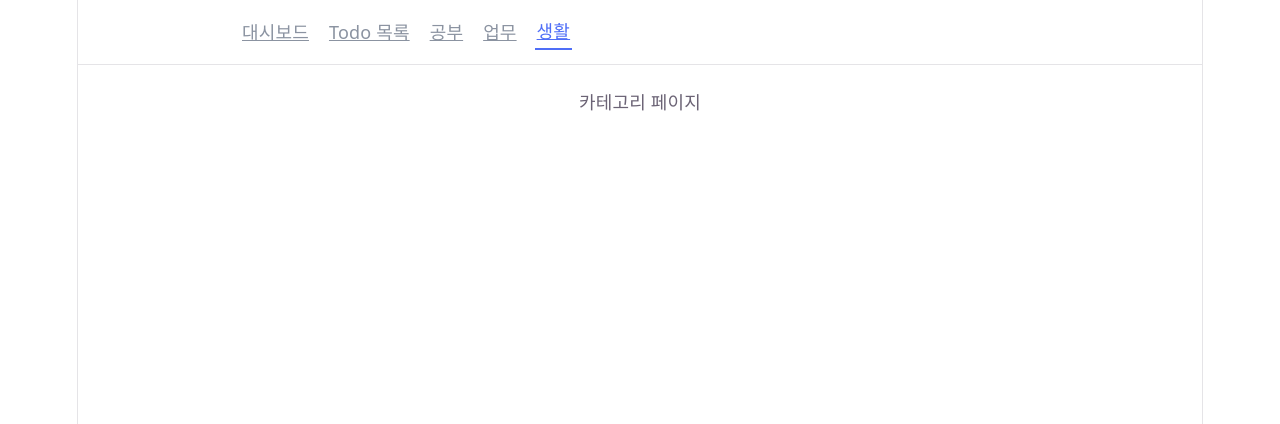
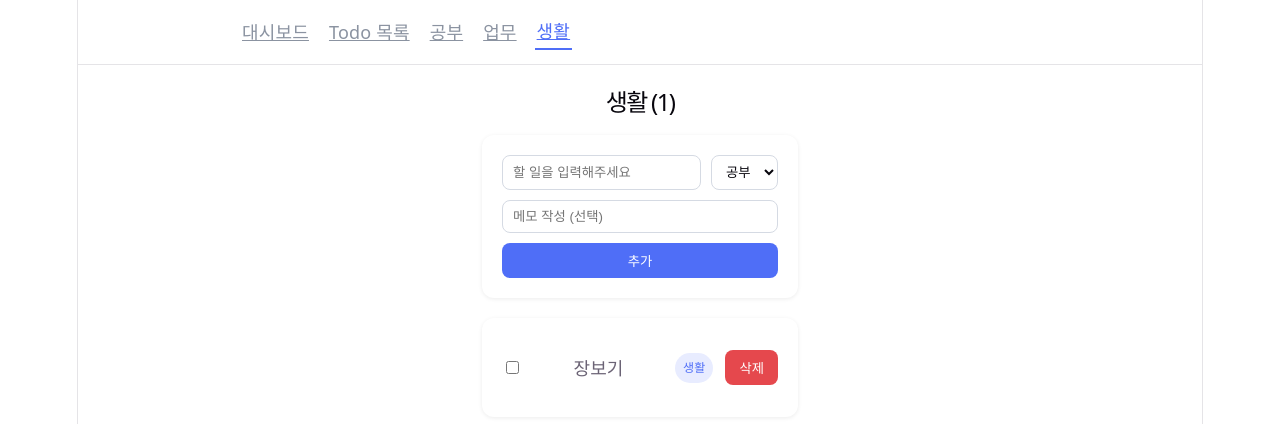
Before and after one commit to JWC1226/7_React, a React (Vite) app in the folder todo-app/: page /category/life in a window 1280 px wide. Shown: the top 424 px of the page. Built offline with nearby package versions, Linux system fonts and the light colour scheme.

Commit message:
26. 10. 28 完

```diff
--- a/todo-app/src/components/TodoForm.jsx
+++ b/todo-app/src/components/TodoForm.jsx
@@ -29,7 +29,7 @@ const Select = styled.select`
   color: var(--text-h);
 `
 
-function TodoForm() {
+function TodoForm({defaultCategory}) {
     const [title, setTitle] = useState('')
     const [memo, setMemo] = useState('')
     const [category, setCategory] = useState('study')
--- a/todo-app/src/components/TodoList.jsx
+++ b/todo-app/src/components/TodoList.jsx
@@ -24,7 +24,9 @@ function TodoList({todos}) {
                 {
                     todos.map((todo)=>{
                     //todo => {id: xx, title: xx, /...}
-                        <TodoItem key={todo.id} todo={todo} />
+                        return (
+                            <TodoItem key={todo.id} todo={todo} />
+                        )
                     })
                 }
             </List>
--- a/todo-app/src/pages/CategoryPage.jsx
+++ b/todo-app/src/pages/CategoryPage.jsx
@@ -1,7 +1,34 @@
+import { useParams } from "react-router-dom"
+import { useTodoStore } from "../store/useTodoStore"
+import { CATEGORIES } from "../constants"
+import { Card, EmptyText, PageTitle } from "../styles/common"
+import TodoForm from "../components/TodoForm"
+import TodoList from "../components/TodoList"
+
+
 function CategoryPage() {
+    // store에서 todos 상태를 선택하여 가저오기
+    const todos = useTodoStore((state) => state.todos)
+    const {category} = useParams()  // "/category/:category"
+    if (!CATEGORIES[category]) {
+        return (
+            <>
+                <PageTitle>없는 카테고리입니다</PageTitle>
+                <Card>
+                    <EmptyText>{category}카테고리는 존재하지 않습니다</EmptyText>
+                </Card>
+            </>
+        )
+    }
+
+    const {label} = CATEGORIES[category]
+    const filtered = todos.filter((todo)=>todo.category === category)
+
     return(
         <>
-            <p>카테고리 페이지</p>
+            <PageTitle>{label} ({filtered.length})</PageTitle>
+            <TodoForm key={category} defaultCategory={category}/>
+            <TodoList todos={filtered} />
         </>
     )
 }
```
